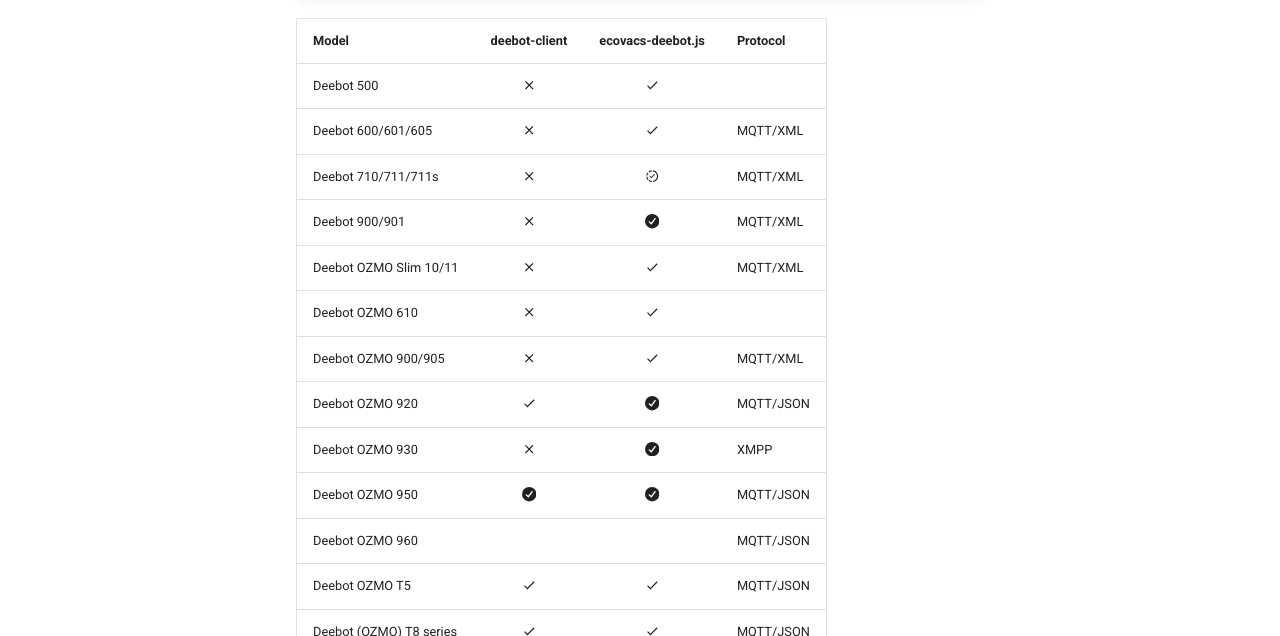
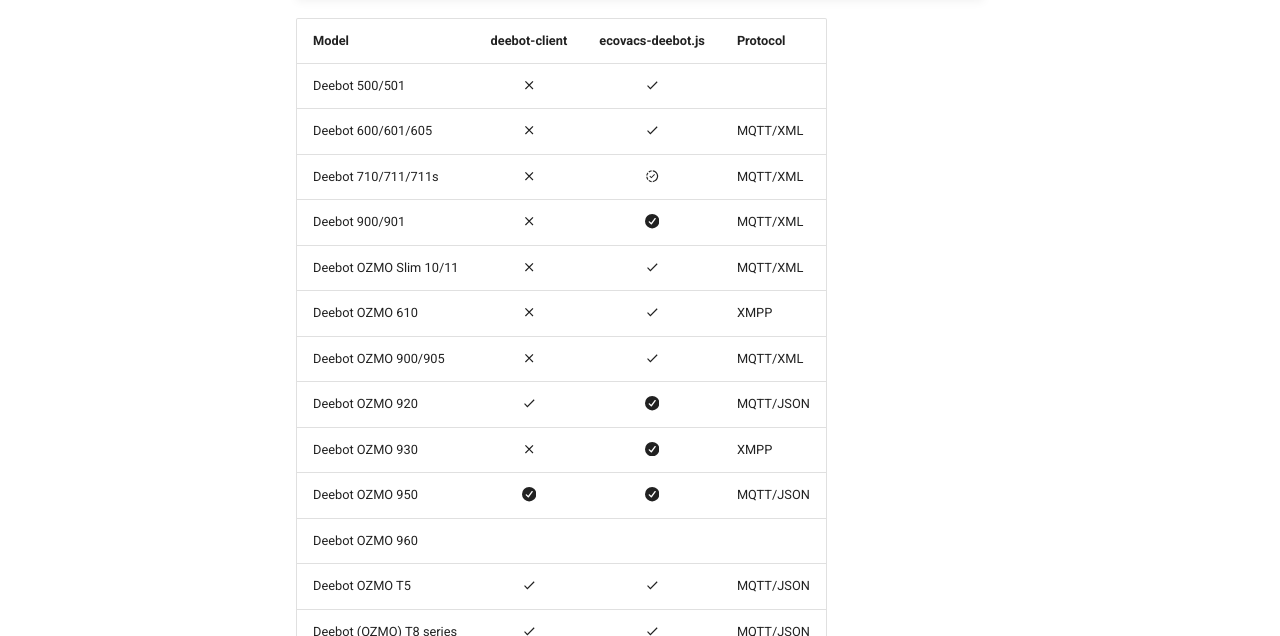
Before and after one commit to DeebotUniverse/docs, an MkDocs documentation site: the page built from docs/general/models.md, in a window 1280 px wide and 900 px high, scrolled down 256 px. Shown: the part 182-818 px from the top of the window. Built offline with MkDocs 1.6.1 and Material for MkDocs 9.7.7, drawn with Linux system fonts in a browser that asks for light colours; comment, search, counter and statistics services are not loaded.

Commit message:
Update models page (#29)

```diff
--- a/docs/general/models.md
+++ b/docs/general/models.md
@@ -11,17 +11,17 @@
 
 | Model                   |          deebot-client           |        ecovacs-deebot.js         | Protocol  |
 | ----------------------- | :------------------------------: | :------------------------------: | --------- |
-| Deebot 500              |         :material-close:         |         :material-check:         |           |
+| Deebot 500/501          |         :material-close:         |         :material-check:         |           |
 | Deebot 600/601/605      |         :material-close:         |         :material-check:         | MQTT/XML  |
 | Deebot 710/711/711s     |         :material-close:         |    :material-progress-check:     | MQTT/XML  |
 | Deebot 900/901          |         :material-close:         | :fontawesome-solid-check-circle: | MQTT/XML  |
 | Deebot OZMO Slim 10/11  |         :material-close:         |         :material-check:         | MQTT/XML  |
-| Deebot OZMO 610         |         :material-close:         |         :material-check:         |           |
+| Deebot OZMO 610         |         :material-close:         |         :material-check:         | XMPP      |
 | Deebot OZMO 900/905     |         :material-close:         |         :material-check:         | MQTT/XML  |
 | Deebot OZMO 920         |         :material-check:         | :fontawesome-solid-check-circle: | MQTT/JSON |
 | Deebot OZMO 930         |         :material-close:         | :fontawesome-solid-check-circle: | XMPP      |
 | Deebot OZMO 950         | :fontawesome-solid-check-circle: | :fontawesome-solid-check-circle: | MQTT/JSON |
-| Deebot OZMO 960         |                                  |                                  | MQTT/JSON |
+| Deebot OZMO 960         |                                  |                                  |           |
 | Deebot OZMO T5          |         :material-check:         |         :material-check:         | MQTT/JSON |
 | Deebot (OZMO) T8 series |         :material-check:         |         :material-check:         | MQTT/JSON |
 | Deebot T9 series        |         :material-check:         |         :material-check:         | MQTT/JSON |
```
